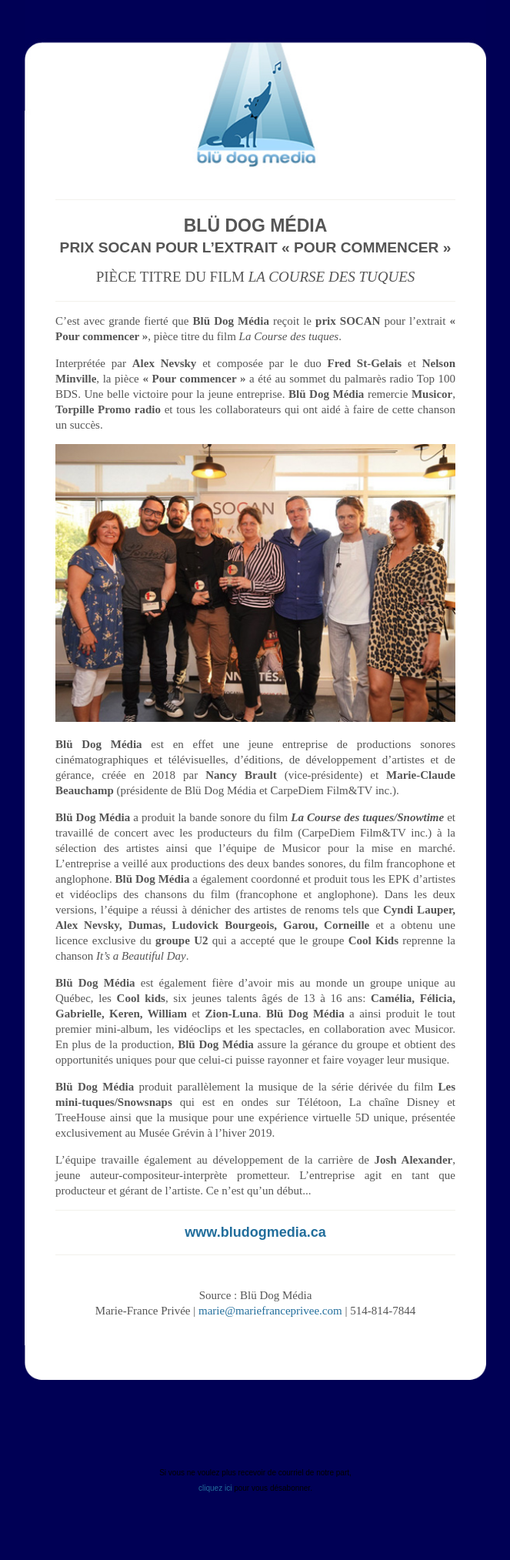
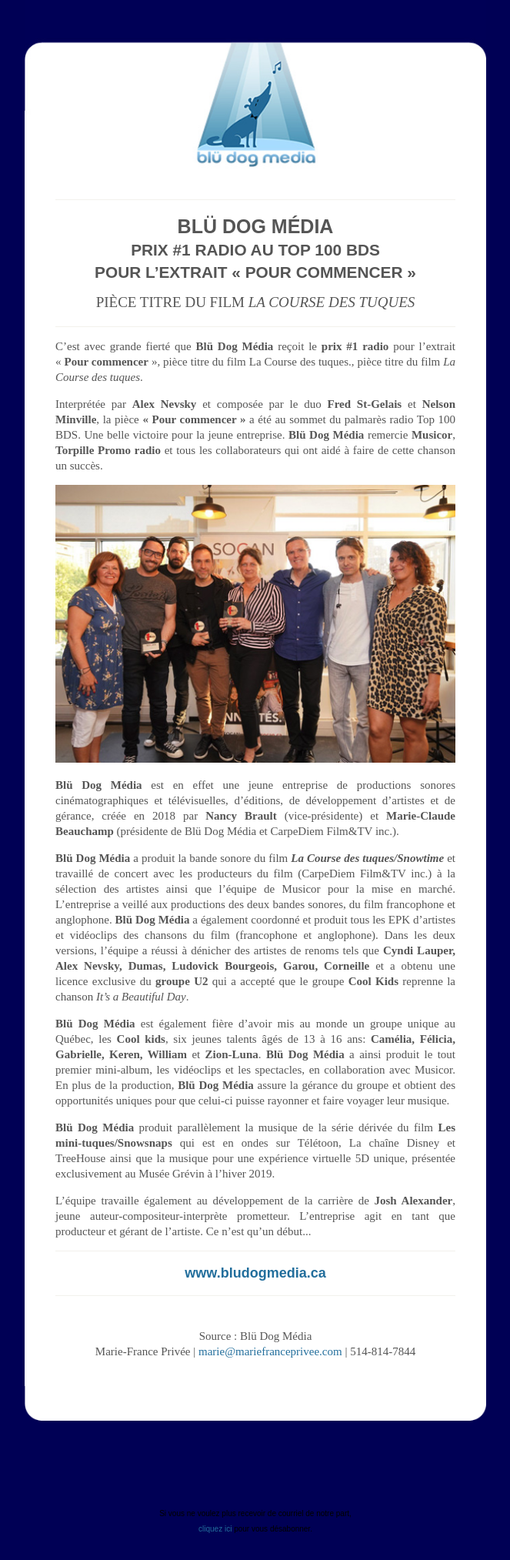
Before and after one commit to graphismatique/mfp, a Jekyll site: the page BlueDogSocan/index.html, which Jekyll copies as it is, in a window 1280 px wide. Shown: the whole page at 77% size, without its empty margins (308-971 px from the left). Built offline with Jekyll 4.4.1, drawn with Linux system fonts in a browser that asks for light colours; before the commit the page ends 1974 px from its top, so only the background shows below that.

Commit message:
Update index.html

```diff
--- a/BlueDogSocan/index.html
+++ b/BlueDogSocan/index.html
@@ -137,7 +137,7 @@
         }
         h1 {
             text-align: center;
-            font-size: 23px;
+            font-size: 25px;
             margin: 20px 0px 15px 0px;
             line-height: normal;
             font-family: sans-serif;
@@ -244,10 +244,10 @@
                                     <!--    MARKDOWN START HERE   -->
                                     <hr>
                                     <h1>BLÜ DOG MÉDIA<br>
-                                        <small>PRIX SOCAN POUR L’EXTRAIT «&nbsp;POUR COMMENCER&nbsp;»</small></h1>
+                                        <small>PRIX #1 RADIO AU TOP 100 BDS<br>POUR L’EXTRAIT «&nbsp;POUR COMMENCER&nbsp;»</small></h1>
                                     <h2>PIÈCE TITRE DU FILM <i>LA COURSE DES TUQUES</i></h2>
                                     <hr>
-                                    <p>C’est avec grande fierté que <b>Blü Dog Média</b> reçoit le <b>prix SOCAN</b> pour l’extrait <b>« Pour commencer »</b>, pièce titre du film <i>La Course des tuques</i>.</p>
+                                    <p>C’est avec grande fierté que <b>Blü Dog Média</b> reçoit le <b>prix #1 radio</b> pour l’extrait «&nbsp;<b>Pour commencer</b>&nbsp;», pièce titre du film La Course des tuques., pièce titre du film <i>La Course des tuques</i>.</p>
                                     <p>Interprétée par <b>Alex Nevsky</b> et composée par le duo <b>Fred St-Gelais</b> et <b>Nelson Minville</b>, la pièce <b>« Pour commencer »</b> a été au sommet du palmarès radio Top 100 BDS. Une belle victoire pour la jeune entreprise. <b>Blü Dog Média</b> remercie <b>Musicor</b>, <b>Torpille Promo radio</b> et tous les collaborateurs qui ont aidé à faire de cette chanson un succès.</p>
                                     <img class="photo" src="http://mariefranceprivee.com/BlueDogSocan/assets/photo.jpg" alt="Photo">
                                     <p><b>Blü Dog Média</b> est en effet une jeune entreprise de productions sonores cinématographiques et télévisuelles, d’éditions, de développement d’artistes et de gérance, créée en 2018 par <b>Nancy Brault</b> (vice-présidente) et <b>Marie-Claude Beauchamp</b> (présidente de Blü Dog Média et CarpeDiem Film&TV inc.).</p>
```
